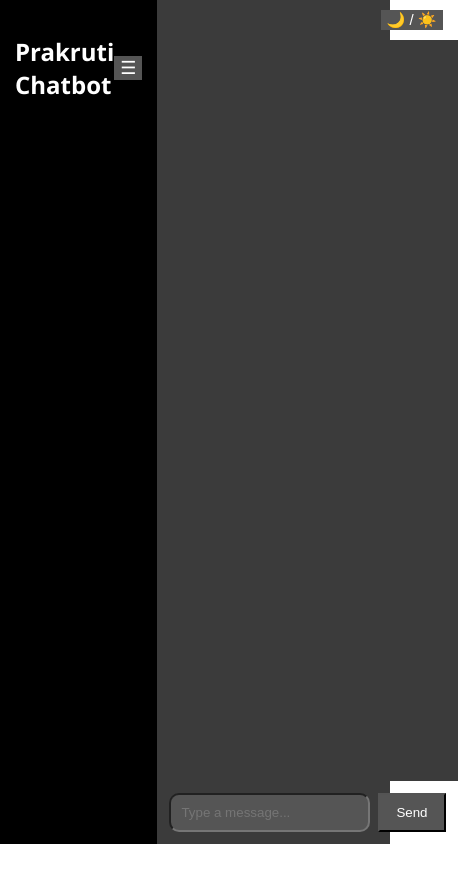
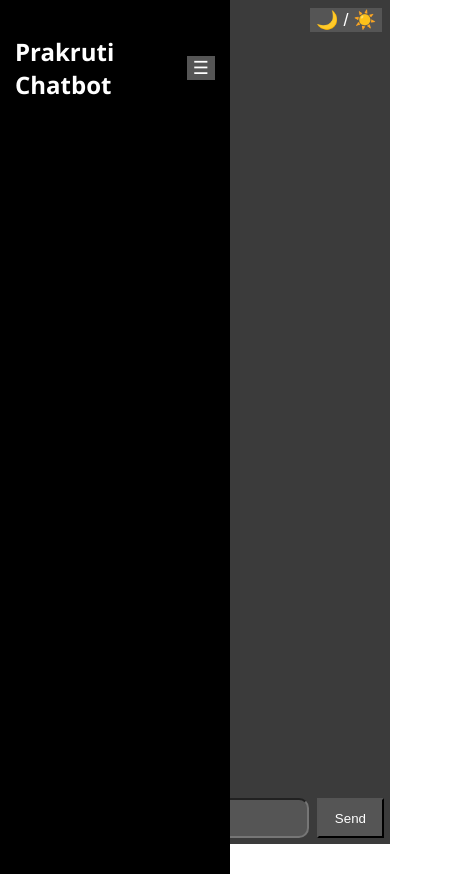
Before and after one commit to nidhar05/Chatbot---Frontend, a React (Create React App) app: page / in a window 390 px wide. Shown: the whole page, 458 px wide, since content can reach past the window. Before the commit the page ends 844 px from the top, so only its background shows below. Built offline with nearby package versions, Linux system fonts and the light colour scheme.

Commit message:
CSS added for mobile UI

```diff
--- a/public/index.html
+++ b/public/index.html
@@ -3,7 +3,7 @@
   <head>
     <meta charset="utf-8" />
     <link rel="icon" href="%PUBLIC_URL%/favicon.ico" />
-    <meta name="viewport" content="width=device-width, initial-scale=1" />
+    <meta name="viewport" content="width=device-width, initial-scale=1.0" />
     <meta name="theme-color" content="#000000" />
     <meta
       name="description"
--- a/src/App.css
+++ b/src/App.css
@@ -139,3 +139,38 @@ body { margin: 0; font-family: "Segoe UI"; }
 .edit-icon:hover {
   opacity: 1;
 }
+
+@media (max-width: 600px) {
+
+  .sidebar {
+    position: absolute;
+    z-index: 10;
+    width: 200px;
+    height: 100vh;
+  }
+
+  .chat-window {
+    width: 100%;
+  }
+
+  .message {
+    max-width: 85%;
+    font-size: 14px;
+  }
+
+  .input-box {
+    padding: 6px;
+  }
+
+  .input-box input {
+    font-size: 14px;
+  }
+
+  .top-bar {
+    padding: 8px;
+  }
+
+  .menu-btn, .theme-btn {
+    font-size: 18px;
+  }
+}
```
